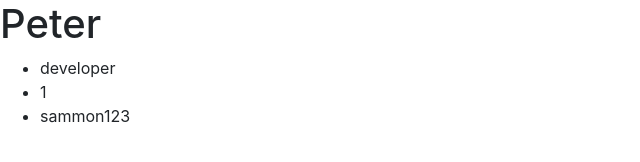
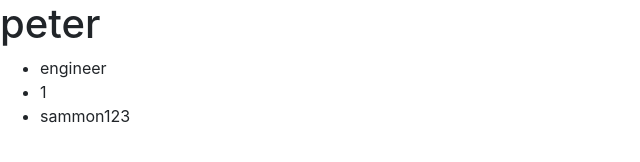
Before and after one commit to Sammon123/template-engine, a website: page develop/team.html in a window 1280 px wide. Shown: the full height of the page, 0-640 px from the left. Drawn offline with nearby package versions, Linux system fonts and the light colour scheme.

Commit message:
updated readme

```diff
--- a/develop/team.html
+++ b/develop/team.html
@@ -8,9 +8,9 @@
         <title>Document</title>
     </head>
     <body>
-        <h1>Peter</h1>
+        <h1>peter</h1>
         <ul>
-            <li>developer</li>
+            <li>engineer</li>
             <li>1</li>
             <li>sammon123</li>
         </ul>
```
Also changed, not shown: README.md.
